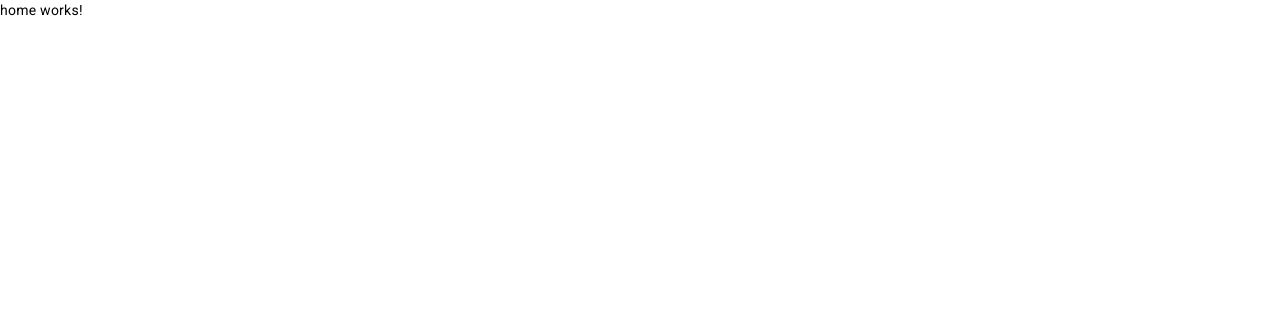
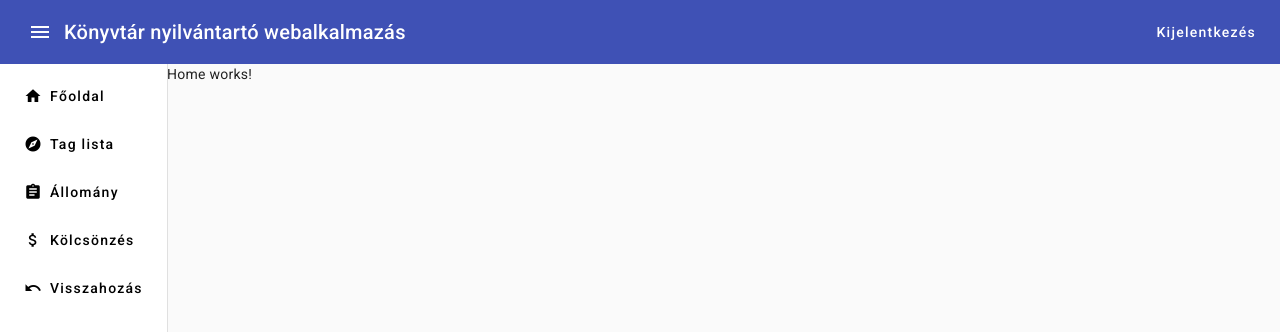
Before and after one commit to szkarosisz1/Library-Management-Web-App-DLWGQZ, an Angular app in the folder library/: page / in a window 1280 px wide. Shown: the top 332 px of the page. Built offline with nearby package versions, Linux system fonts and the light colour scheme.

Commit message:
Menubar Component

```diff
--- a/library/src/app/app.component.html
+++ b/library/src/app/app.component.html
@@ -1,3 +1,4 @@
 <div>
+  <app-menubar/>
   <router-outlet/>
 </div>
--- a/library/src/app/home/home.component.html
+++ b/library/src/app/home/home.component.html
@@ -1 +1 @@
-<p>home works!</p>
+<p>Home works!</p>
--- /dev/null
+++ b/library/src/app/menubar/menubar.component.html
@@ -0,0 +1,54 @@
+<mat-toolbar color="primary" class="mat-elevation-z8">
+    <button (click)="drawer.toggle()" mat-icon-button>
+      <mat-icon>menu</mat-icon>
+    </button>
+    <h1 style="margin-right: auto;">Könyvtár nyilvántartó webalkalmazás</h1>
+    <div>
+        <button mat-button>Kijelentkezés</button>
+    </div>
+</mat-toolbar>
+<mat-drawer-container class="mat-drawer-container">
+    <mat-drawer #drawer mode="side" opened="true">
+      <mat-nav-list>
+        <mat-list-item>
+          <button routerLink="" mat-button>
+            <mat-icon>home</mat-icon>
+            Főoldal
+          </button>
+        </mat-list-item>
+        <mat-list-item>
+          <button routerLink="/member-list" mat-button>
+            <mat-icon>explore</mat-icon>
+            Tag lista
+          </button>
+        </mat-list-item>
+        <mat-list-item>
+          <button [matMenuTriggerFor]="inventoryMenu" mat-button>
+            <mat-icon>assignment</mat-icon>
+            Állomány
+          </button>
+          <mat-menu #inventoryMenu="matMenu">
+            <button routerLink="/book-list" mat-menu-item>Könyvek</button>
+            <button routerLink="/multimedia-list" mat-menu-item>Média</button>
+          </mat-menu>
+        </mat-list-item>
+        <mat-list-item>
+          <button routerLink="/borrow" mat-button>
+            <mat-icon>attach_money</mat-icon>
+            Kölcsönzés
+          </button>
+        </mat-list-item>
+        <mat-list-item>
+          <button routerLink="/return" mat-button>
+            <mat-icon>undo</mat-icon>
+            Visszahozás
+          </button>
+        </mat-list-item>
+      </mat-nav-list>
+    </mat-drawer>
+    <mat-drawer-content>
+        <div class="d-flex align-items-center justify-content-center" style="min-height: 100vh;">
+            <router-outlet/>
+        </div>
+    </mat-drawer-content>
+</mat-drawer-container>
```
Also changed, not shown: library/src/app/app.component.ts (+2 -7 lines), library/src/app/menubar/menubar.component.ts (added, +37 -0 lines), library/src/app/home/home.component.ts (line endings or trailing spaces), library/src/app/menubar/menubar.component.css (added), 1 other file (tests, documents, lock files or other folders).
